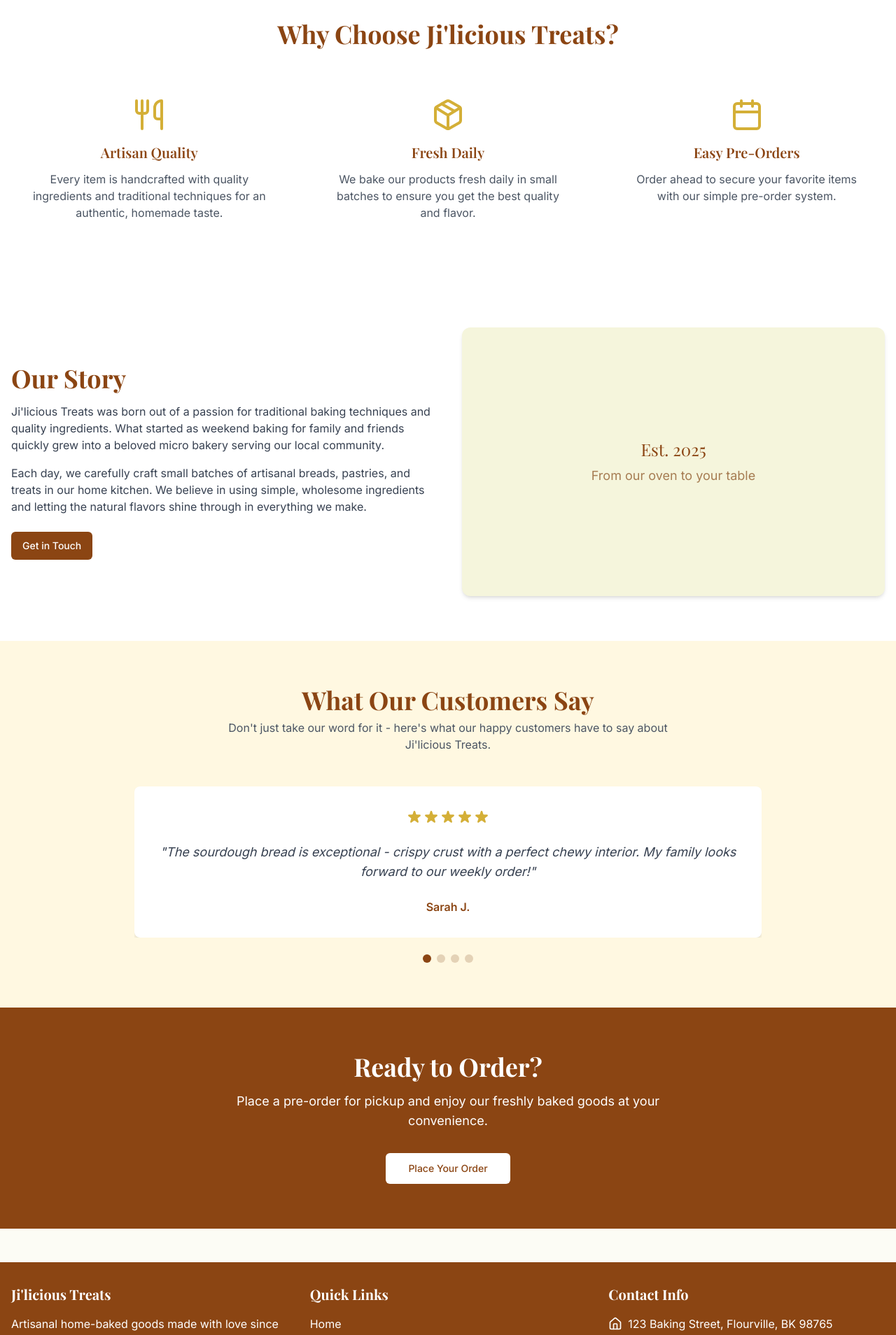
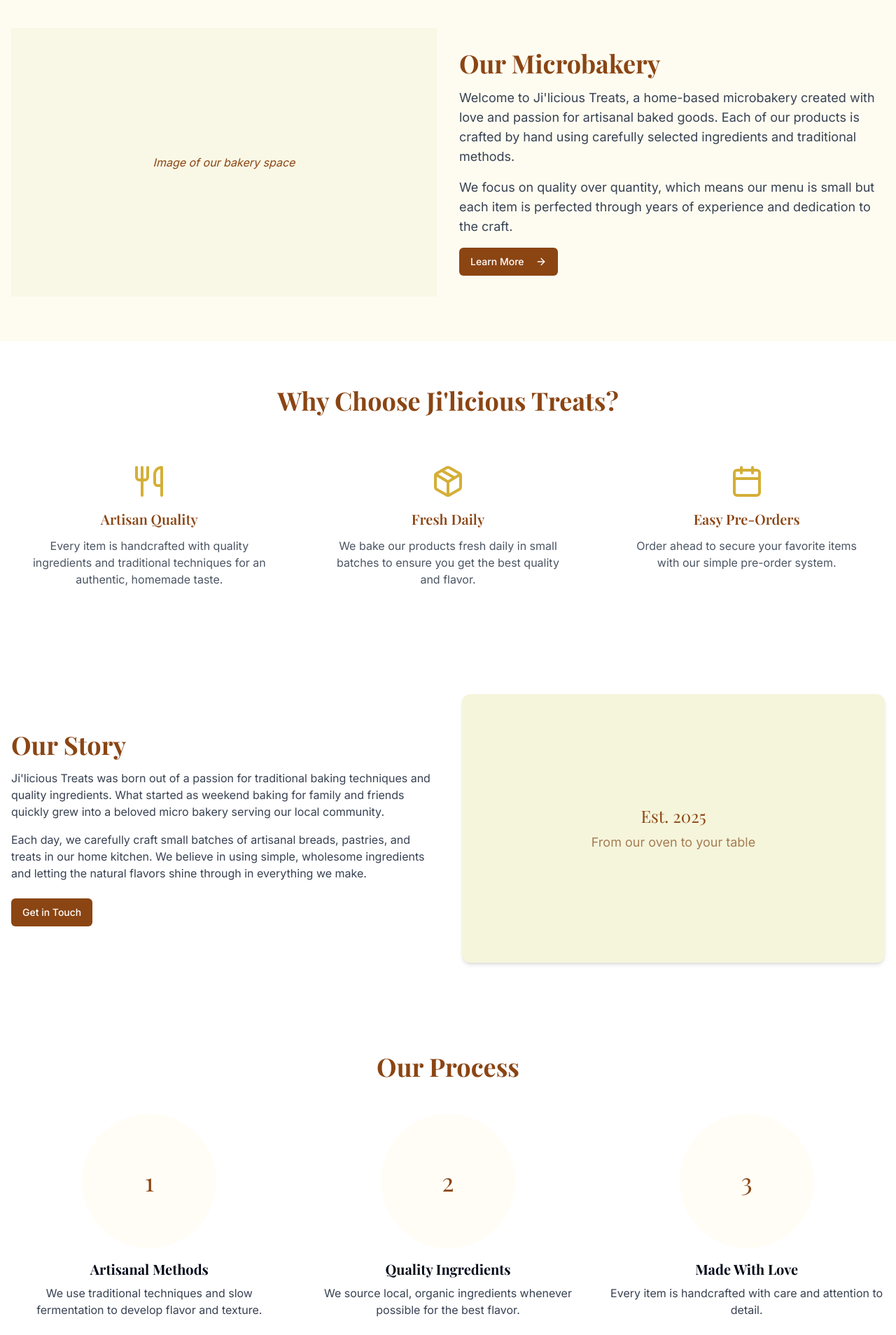
Before and after one commit to ji-hus/jilicioustreatsSMS, a React (Vite) app: page / in a window 1280 px wide. Shown: the part 700-2608 px from the top of the page at 70% size. Built offline with nearby package versions, Linux system fonts and the light colour scheme.

Commit message:
Refactor: Implement design from microbakerykitchen.com
This commit refactors the application's design to match the layout and styling of the microbakerykitchen.com website.

```diff
--- a/src/components/Layout.tsx
+++ b/src/components/Layout.tsx
@@ -9,7 +9,8 @@ interface LayoutProps {
 
 const Layout: React.FC<LayoutProps> = ({ children }) => {
   return (
-    <div className="min-h-screen flex flex-col bg-bakery-cream/30">
+    <div className="min-h-screen flex flex-col bg-bakery-cream/20">
+      <div className="w-full h-3 bg-bakery-brown" />
       <Navbar />
       <main className="flex-grow">
         {children}
--- a/src/pages/Index.tsx
+++ b/src/pages/Index.tsx
@@ -5,13 +5,81 @@ import About from '@/components/About';
 import Testimonials from '@/components/Testimonials';
 import { Button } from '@/components/ui/button';
 import { Link } from 'react-router-dom';
+import { ArrowRight } from 'lucide-react';
 
 const Index = () => {
   return (
     <div>
       <Hero />
+
+      {/* About Us Section */}
+      <section className="py-16 bg-bakery-beige/30">
+        <div className="container mx-auto px-4">
+          <div className="flex flex-col lg:flex-row items-center gap-8">
+            <div className="lg:w-1/2">
+              <div className="h-64 lg:h-96 bg-bakery-cream/50 flex items-center justify-center">
+                <div className="text-center p-6 italic text-bakery-brown">
+                  Image of our bakery space
+                </div>
+              </div>
+            </div>
+            <div className="lg:w-1/2 space-y-4">
+              <h2 className="text-3xl md:text-4xl font-serif font-bold text-bakery-brown">Our Microbakery</h2>
+              <p className="text-lg text-gray-700">
+                Welcome to Ji'licious Treats, a home-based microbakery created with love and passion for artisanal baked goods.
+                Each of our products is crafted by hand using carefully selected ingredients and traditional methods.
+              </p>
+              <p className="text-lg text-gray-700">
+                We focus on quality over quantity, which means our menu is small but each item is perfected through years of experience and dedication to the craft.
+              </p>
+              <Button
+                asChild
+                className="mt-4 bg-bakery-brown hover:bg-bakery-light text-white"
+              >
+                <Link to="/about" className="flex items-center">
+                  Learn More <ArrowRight className="ml-2 h-4 w-4" />
+                </Link>
+              </Button>
+            </div>
+          </div>
+        </div>
+      </section>
+
+      {/* Featured Products */}
       <Features />
+
       <About />
+
+      {/* Process Section */}
+      <section className="py-16 bg-white">
+        <div className="container mx-auto px-4">
+          <h2 className="text-3xl md:text-4xl font-serif font-bold text-bakery-brown text-center mb-12">Our Process</h2>
+          <div className="grid grid-cols-1 md:grid-cols-3 gap-8">
+            <div className="text-center">
+              <div className="bg-bakery-beige/30 h-48 flex items-center justify-center rounded-full w-48 mx-auto mb-4">
+                <span className="text-4xl font-serif text-bakery-brown">1</span>
+              </div>
+              <h3 className="font-serif font-bold text-xl mb-2">Artisanal Methods</h3>
+              <p className="text-gray-700">We use traditional techniques and slow fermentation to develop flavor and texture.</p>
+            </div>
+            <div className="text-center">
+              <div className="bg-bakery-beige/30 h-48 flex items-center justify-center rounded-full w-48 mx-auto mb-4">
+                <span className="text-4xl font-serif text-bakery-brown">2</span>
+              </div>
+              <h3 className="font-serif font-bold text-xl mb-2">Quality Ingredients</h3>
+              <p className="text-gray-700">We source local, organic ingredients whenever possible for the best flavor.</p>
+            </div>
+            <div className="text-center">
+              <div className="bg-bakery-beige/30 h-48 flex items-center justify-center rounded-full w-48 mx-auto mb-4">
+                <span className="text-4xl font-serif text-bakery-brown">3</span>
+              </div>
+              <h3 className="font-serif font-bold text-xl mb-2">Made With Love</h3>
+              <p className="text-gray-700">Every item is handcrafted with care and attention to detail.</p>
+            </div>
+          </div>
+        </div>
+      </section>
+
       <Testimonials />
 
       {/* Call to Action Section */}
@@ -21,6 +89,14 @@ const Index = () => {
           <p className="text-lg mb-8 max-w-2xl mx-auto">
             Place a pre-order for pickup and enjoy our freshly baked goods at your convenience.
           </p>
+          <div className="flex flex-col sm:flex-row gap-4 justify-center">
+            <Button
+              asChild
+              size="lg"
+              className="bg-white text-bakery-brown hover:bg-bakery-cream hover:text-bakery-brown"
+            >
+              <Link to="/menu">View Menu</Link>
+            </Button>
             <Button
               asChild
               size="lg"
@@ -29,6 +105,7 @@ const Index = () => {
               <Link to="/order">Place Your Order</Link>
             </Button>
           </div>
+        </div>
       </section>
     </div>
   );
--- a/src/pages/Order.tsx
+++ b/src/pages/Order.tsx
@@ -1,7 +1,6 @@
-
 import { useState, useEffect } from 'react';
 import { useSearchParams } from 'react-router-dom';
-import { menuItems } from '@/data/menu-items';
+import { menuItems, categories } from '@/data/menu-items';
 import {
   Card,
   CardContent,
```
Lines whose indentation alone changed are shown as unchanged.
